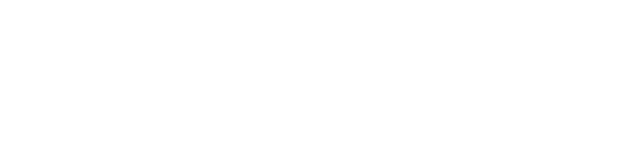
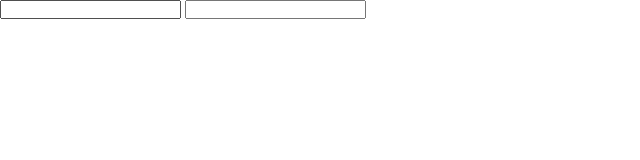
Before and after one commit to PinguLee/Simple-Login-Join, a plain HTML site: page index.html in a window 1280 px wide. Shown: the whole page, without its empty margins (0-640 px from the left). Drawn offline with Linux system fonts and the light colour scheme.

Commit message:
feat: 로그인 텍스트 생성

```diff
--- a/index.html
+++ b/index.html
@@ -9,7 +9,12 @@
 </head>
 <body>
   <div id="root">
-
+    <form method="post" action="">
+      <label for="text-ID"></label>
+      <input type="text" name="id" id="text-ID">
+      <label for="text-PW"></label>
+      <input type="text" name="id" id="text-PW">
+    </form>
   </div>
 </body>
 </html>
```
